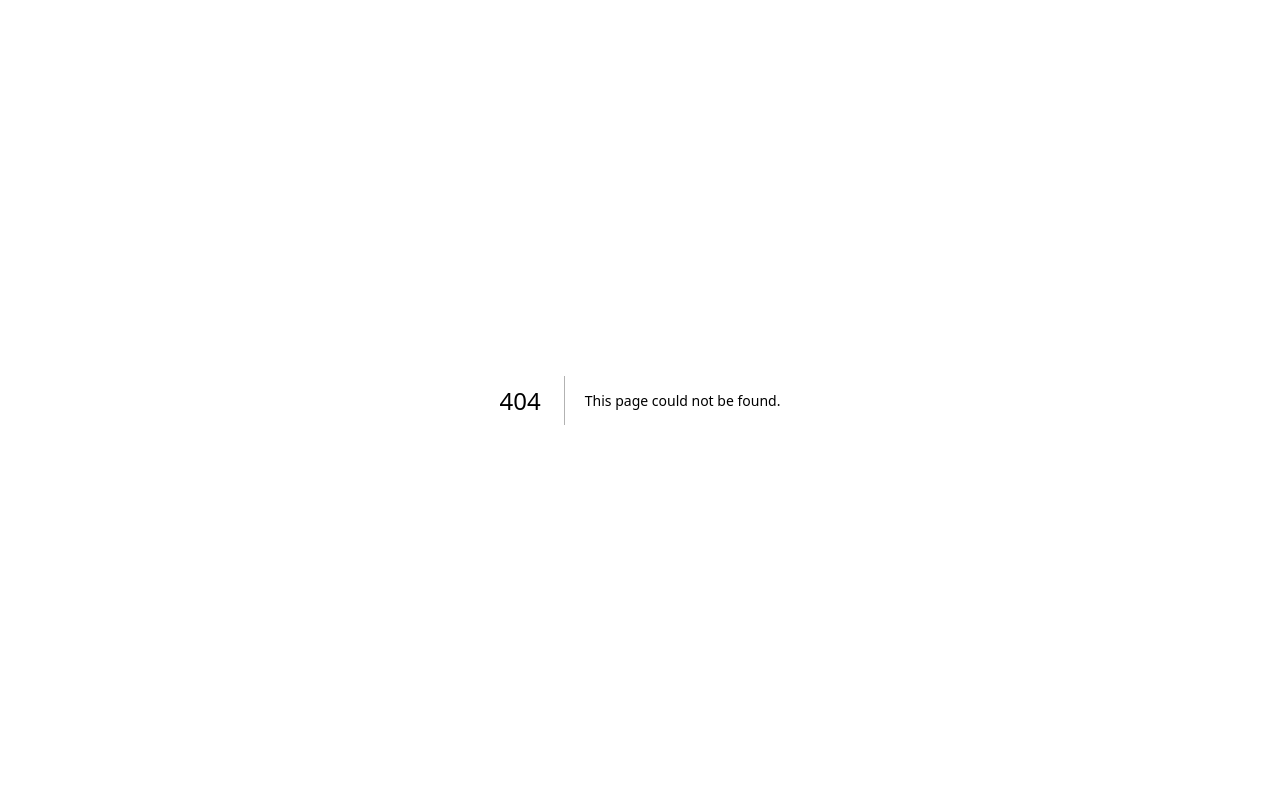
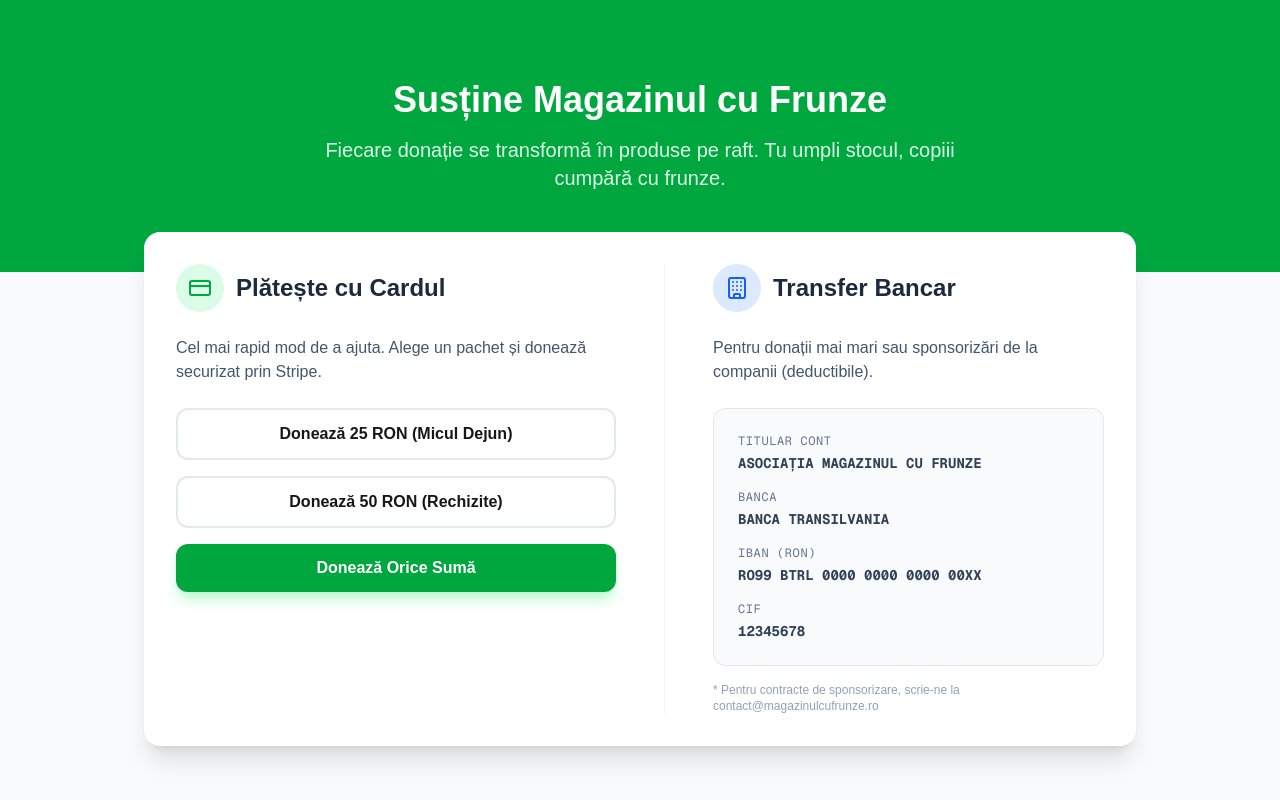
Before and after one commit to joahn3/magazinul-cu-frunze, a Next.js app in the folder leaf-store/: page /donatii in a window 1280 px wide. Before the commit this address had no page. Shown: the top 800 px of the page. Built offline with nearby package versions, Linux system fonts and the light colour scheme.

Commit message:
Create page.tsx

```diff
--- /dev/null
+++ b/leaf-store/app/donatii/page.tsx
@@ -0,0 +1,81 @@
+import { CreditCard, Building, Smartphone } from 'lucide-react';
+
+export default function Donatii() {
+  return (
+    <div className="bg-slate-50 min-h-screen pb-20">
+      {/* Header Secțiune */}
+      <div className="bg-green-600 py-20 text-center text-white">
+        <h1 className="text-4xl font-bold mb-4">Susține Magazinul cu Frunze</h1>
+        <p className="text-green-100 text-xl max-w-2xl mx-auto px-4">
+          Fiecare donație se transformă în produse pe raft. Tu umpli stocul, copiii cumpără cu frunze.
+        </p>
+      </div>
+
+      <div className="max-w-5xl mx-auto px-4 -mt-10">
+        <div className="bg-white rounded-2xl shadow-xl p-8 mb-12">
+
+          <div className="grid grid-cols-1 md:grid-cols-2 gap-12">
+            {/* Metoda 1: Card Online */}
+            <div>
+              <div className="flex items-center gap-3 mb-6">
+                <div className="bg-green-100 p-3 rounded-full text-green-600">
+                  <CreditCard size={24} />
+                </div>
+                <h2 className="text-2xl font-bold text-slate-800">Plătește cu Cardul</h2>
+              </div>
+              <p className="text-slate-600 mb-6">
+                Cel mai rapid mod de a ajuta. Alege un pachet și donează securizat prin Stripe.
+              </p>
+              <div className="space-y-4">
+                <a href="#" className="block w-full text-center py-3 border-2 border-slate-200 rounded-xl hover:border-green-500 hover:text-green-600 font-bold transition">
+                  Donează 25 RON (Micul Dejun)
+                </a>
+                <a href="#" className="block w-full text-center py-3 border-2 border-slate-200 rounded-xl hover:border-green-500 hover:text-green-600 font-bold transition">
+                  Donează 50 RON (Rechizite)
+                </a>
+                <a href="#" className="block w-full text-center py-3 bg-green-600 text-white rounded-xl hover:bg-green-700 font-bold transition shadow-lg shadow-green-200">
+                  Donează Orice Sumă
+                </a>
+              </div>
+            </div>
+
+            {/* Metoda 2: Transfer Bancar */}
+            <div className="border-t md:border-t-0 md:border-l border-slate-100 pt-8 md:pt-0 md:pl-12">
+               <div className="flex items-center gap-3 mb-6">
+                <div className="bg-blue-100 p-3 rounded-full text-blue-600">
+                  <Building size={24} />
+                </div>
+                <h2 className="text-2xl font-bold text-slate-800">Transfer Bancar</h2>
+              </div>
+              <p className="text-slate-600 mb-6">
+                Pentru donații mai mari sau sponsorizări de la companii (deductibile).
+              </p>
+
+              <div className="bg-slate-50 p-6 rounded-xl border border-slate-200 space-y-4 text-sm font-mono text-slate-700">
+                <div>
+                  <span className="block text-xs text-slate-500 uppercase tracking-wider mb-1">Titular Cont</span>
+                  <strong>ASOCIAȚIA MAGAZINUL CU FRUNZE</strong>
+                </div>
+                <div>
+                  <span className="block text-xs text-slate-500 uppercase tracking-wider mb-1">Banca</span>
+                  <strong>BANCA TRANSILVANIA</strong>
+                </div>
+                <div>
+                  <span className="block text-xs text-slate-500 uppercase tracking-wider mb-1">IBAN (RON)</span>
+                  <strong className="select-all">RO99 BTRL 0000 0000 0000 00XX</strong>
+                </div>
+                <div>
+                  <span className="block text-xs text-slate-500 uppercase tracking-wider mb-1">CIF</span>
+                  <strong>12345678</strong>
+                </div>
+              </div>
+              <p className="text-xs text-slate-400 mt-4">
+                * Pentru contracte de sponsorizare, scrie-ne la contact@magazinulcufrunze.ro
+              </p>
+            </div>
+          </div>
+        </div>
+      </div>
+    </div>
+  );
+}
```
